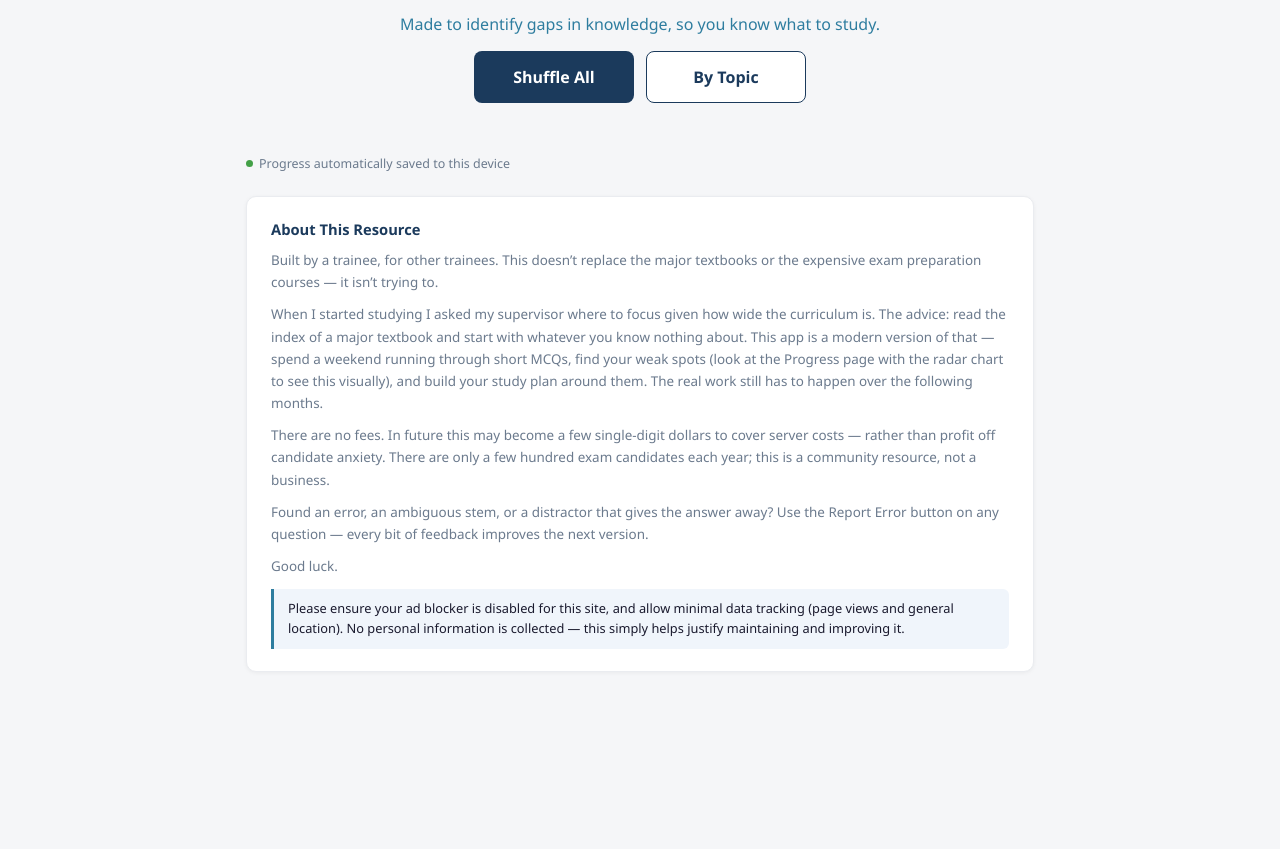
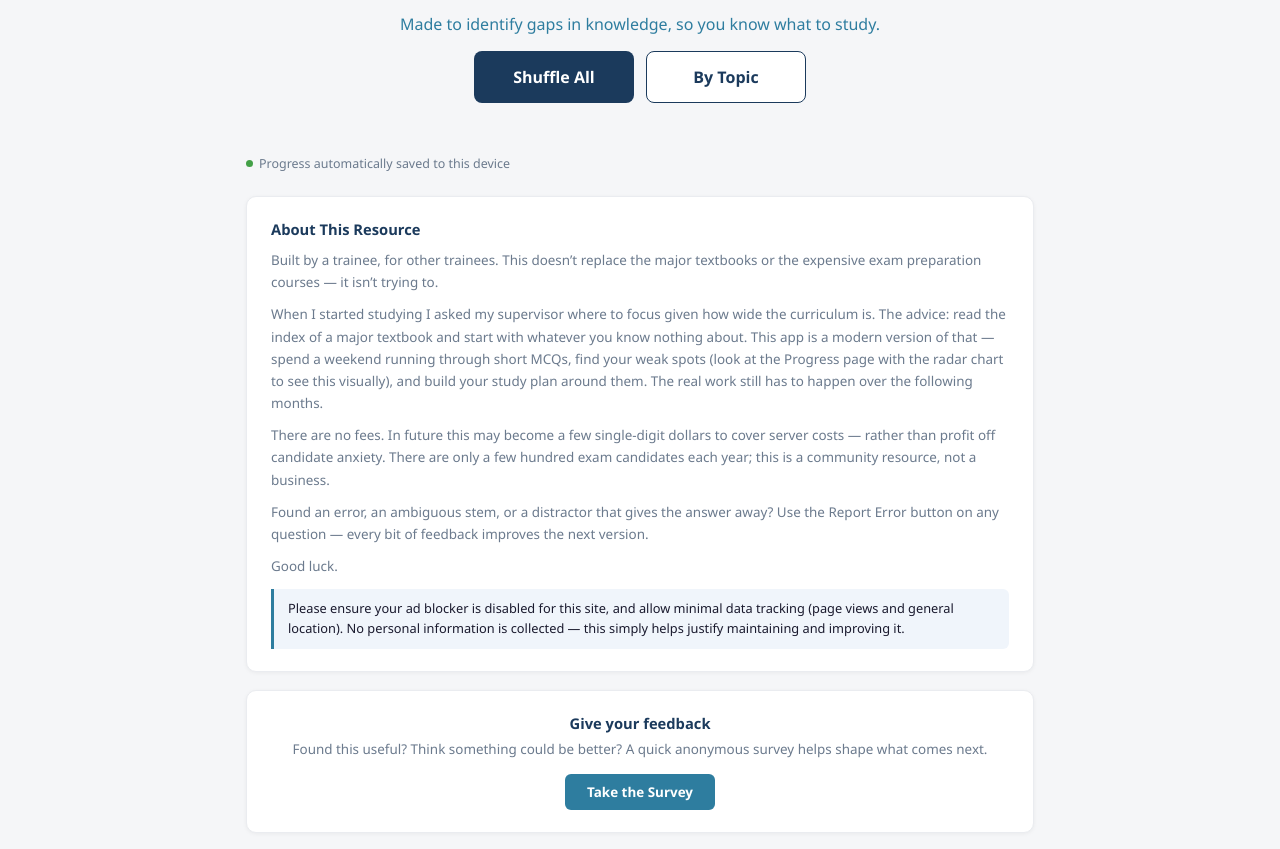
Before and after one commit to bpt-mcq/bpt-mcq, a plain HTML site: page index.html in a window 1280 px wide. Shown: the part 209-1058 px from the top of the page. Before the commit the page ends 961 px from the top, so only its background shows below. Drawn offline with Linux system fonts and the light colour scheme.

Commit message:
Add on a 'feeback' section

```diff
--- a/index.html
+++ b/index.html
@@ -277,6 +277,22 @@
     background: #f0f5fb; border-left: 3px solid var(--accent); border-radius: 0 6px 6px 0;
     padding: 10px 14px; font-size: 0.8rem; color: var(--text); line-height: 1.55; margin-top: 12px;
   }
+
+  /* FEEDBACK CTA */
+  .feedback-panel {
+    background: var(--card); border: 1px solid var(--border-light); border-radius: 10px;
+    padding: 22px 24px; margin-top: 18px; box-shadow: 0 1px 4px rgba(0,0,0,0.05);
+    text-align: center;
+  }
+  .feedback-panel h3 { font-size: 0.92rem; font-weight: 700; color: var(--primary); margin-bottom: 6px; }
+  .feedback-panel p { font-size: 0.84rem; color: var(--muted); line-height: 1.55; margin-bottom: 14px; }
+  .feedback-btn {
+    display: inline-block; padding: 9px 22px; font-size: 0.84rem; font-weight: 600;
+    color: #fff; background: var(--accent); border: none; border-radius: 6px;
+    cursor: pointer; text-decoration: none; font-family: inherit;
+    transition: background 0.2s ease, transform 0.15s ease;
+  }
+  .feedback-btn:hover { background: var(--primary-hover); transform: scale(1.03); }
 
   /* LANDING */
   .landing-hero {
@@ -772,6 +788,24 @@
     about.appendChild(note);
 
     main.appendChild(about);
+
+    // Feedback CTA
+    var fb = document.createElement('div');
+    fb.className = 'feedback-panel';
+    var fbH = document.createElement('h3');
+    fbH.textContent = 'Give your feedback';
+    fb.appendChild(fbH);
+    var fbP = document.createElement('p');
+    fbP.textContent = 'Found this useful? Think something could be better? A quick anonymous survey helps shape what comes next.';
+    fb.appendChild(fbP);
+    var fbA = document.createElement('a');
+    fbA.className = 'feedback-btn';
+    fbA.href = 'https://docs.google.com/forms/d/e/1FAIpQLSdQhigltZk3cFE3cmOOsBvceDcaFFxHjOtVA3n31oLJK9MnVg/viewform?usp=publish-editor';
+    fbA.target = '_blank';
+    fbA.rel = 'noopener noreferrer';
+    fbA.textContent = 'Take the Survey';
+    fb.appendChild(fbA);
+    main.appendChild(fb);
   }
 
   // ---- TOPICS ----
@@ -1993,7 +2027,5 @@
   showPage('home');
 })();
 </script>
-<script>window.goatcounter = {allow_local: true};</script>
-<script data-goatcounter="https://mcqs.goatcounter.com/count" async src="https://gc.zgo.at/count.js"></script>
 </body>
 </html>
```
